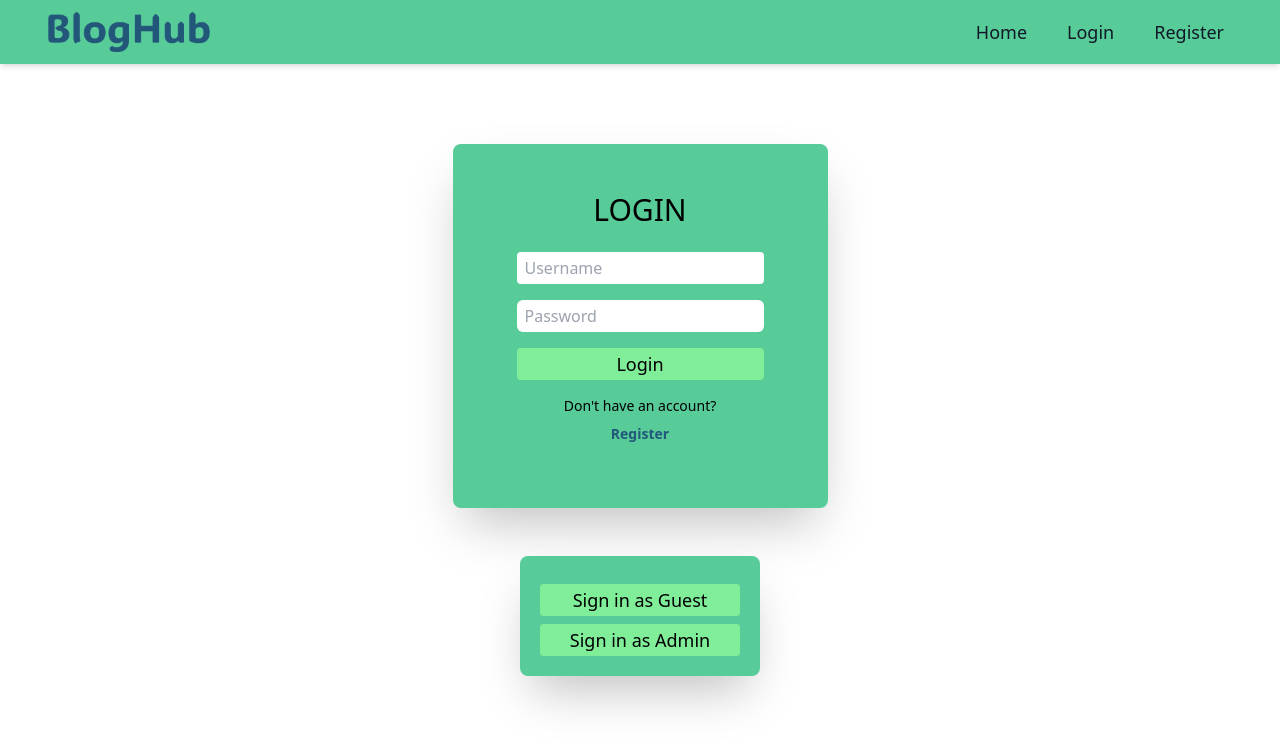
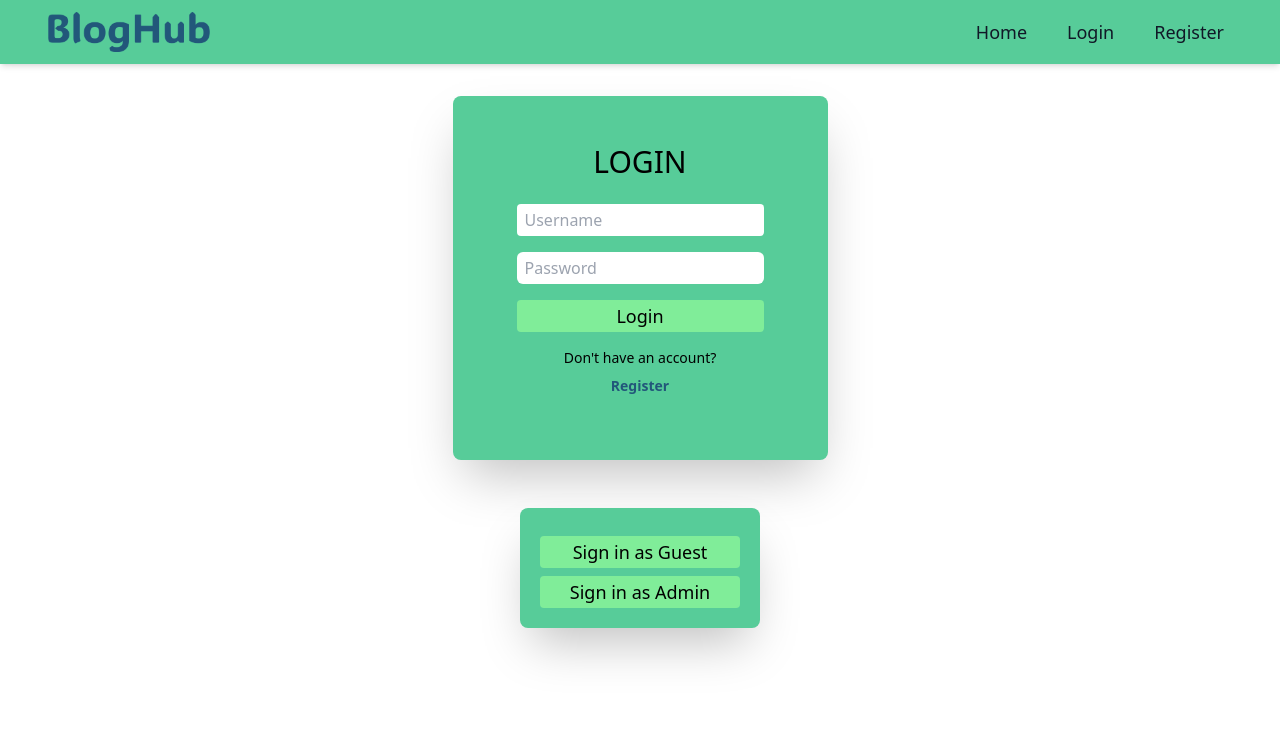
Before and after one commit to chrisnotthere/BlogHub, a React (Create React App) app in the folder client/: page /BlogHub/login in a window 1280 px wide. Shown: the top 748 px of the page. Built offline with nearby package versions, Linux system fonts and the light colour scheme; no server answers.

Commit message:
minor UI changes

```diff
--- a/client/src/assets/styles/layout.module.css
+++ b/client/src/assets/styles/layout.module.css
@@ -4,5 +4,5 @@
 }
 
 .mainContent {
-  padding-top: 8rem;
+  /* padding-top: 8rem; */
 }
--- a/client/src/pages/LoginPage.tsx
+++ b/client/src/pages/LoginPage.tsx
@@ -54,7 +54,7 @@ function LoginPage() {
   if (redirect) return <Navigate to="/" />;
 
   return (
-    <div className="flex flex-col text-center ">
+    <div className="flex flex-col text-center mt-20">
       {/* Top */}
       <div className="flex flex-col items-center justify-center bg-mint-green max-w-xs rounded-lg my-4 mx-auto py-2 px-0 shadow-2xl sm:max-w-lg md:max-w-xl sm:p-8 md:p-12">
         <h1 className="text-xl md:text-3xl">LOGIN</h1>
--- a/client/src/pages/RegisterPage.tsx
+++ b/client/src/pages/RegisterPage.tsx
@@ -49,7 +49,7 @@ function RegisterPage() {
   if (redirect) return <Navigate to="/login" />;
 
   return (
-    <div className="flex flex-col text-center">
+    <div className="flex flex-col text-center mt-20">
       <div className="flex flex-col items-center justify-center bg-mint-green max-w-xs rounded-lg my-4 mx-auto py-2 px-0 shadow-2xl sm:max-w-lg md:max-w-xl sm:p-8 md:p-12">
         <h1 className="text-xl bg-mint-green md:text-3xl">REGISTER</h1>
         <form className="flex flex-col items-center w-full p-4" onSubmit={handleSubmit}>
--- a/client/tailwind.config.js
+++ b/client/tailwind.config.js
@@ -23,7 +23,7 @@ module.exports = {
         'light-rose': '#fff9fd',
         'rose': '#FADBEF',
         'dark-rose': '#F9A7D1',
-        'lavender': '#e8bfda',
+        'lavender': '#f7d2eb',
         'dark-lavender': '#d2a8c7',
         'muted-red': '#fcc0c0',
         'muted-red2': '#faa6a6',
```
